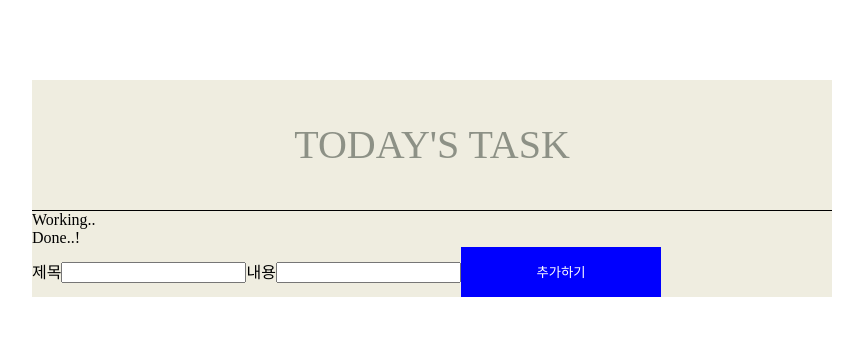
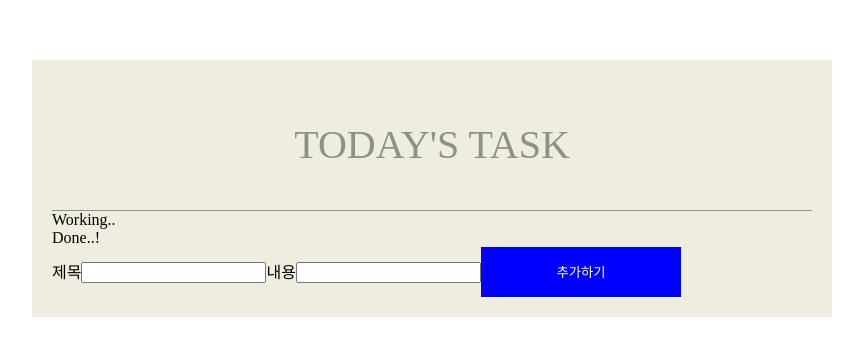
Before and after one commit to hb9901/to-do-list, a React (Vite) app: page / in a window 1280 px wide. Shown: the part 212-568 px from the top of the page, without its empty margins (208-1071 px from the left). Built offline with nearby package versions, Linux system fonts and the light colour scheme.

Commit message:
style: padding 추가 & 헤더 경계선 색상 변경

```diff
--- a/src/App.css
+++ b/src/App.css
@@ -1,5 +1,7 @@
 .layout-wrapper{
-  max-width: 1200px;
-  min-width: 800px;
+  max-width: 1160px;
+  min-width: 760px;
+  padding: 20px;
+
   background-color: #EFEDE0;;
 }
--- a/src/components/Header/Header.css
+++ b/src/components/Header/Header.css
@@ -10,5 +10,5 @@
 
     color: #8D9186;
     background-color: #EFEDE0;
-    border-bottom: 1px solid black ;
+    border-bottom: 1px solid #8D9186 ;
 }
--- a/src/components/TodoListView/TodoListView.jsx
+++ b/src/components/TodoListView/TodoListView.jsx
@@ -3,8 +3,8 @@ import "./TodoListView.css";
 
 export default function TodoListView({ onDelete, onToggleDone, title, list }) {
   return (
-    <div className="todoList-wrapper">
-      <div className="todoList-title">{title}</div>
+    <div className="todo-list-wrapper">
+      <div className="todo-list-title">{title}</div>
       {list.map((todo) => {
         return (
           <Card
```
